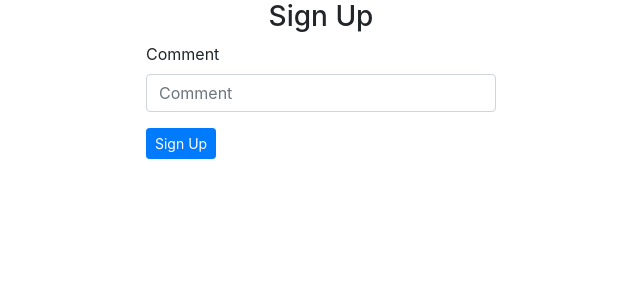
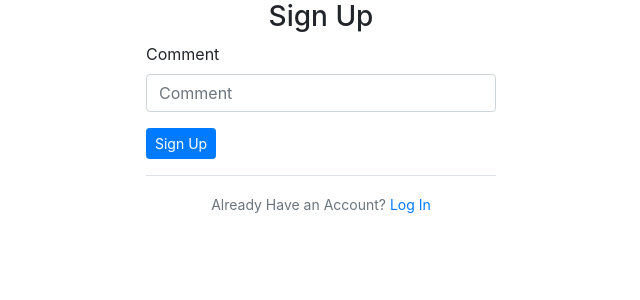
Before and after one commit to halimaprecious/InstaClone, a Django app: template insta/templates/registration/registration_form.html in a window 1280 px wide. Shown: the top 300 px of the page, without its empty margins (319-959 px from the left). Run offline with Django 4.2, Linux system fonts and the light colour scheme; the template is opened without the code that fills it: values that come from a table or form of the project are taken from there, others are empty; some libraries are stand-ins or nearby versions.

Commit message:
fix:url bugs

```diff
--- a/insta/templates/registration/registration_form.html
+++ b/insta/templates/registration/registration_form.html
@@ -14,7 +14,6 @@
           <h3 class="text-center">Sign Up</h3>
         </div>
         <div class="panel-body">
-
           <form  action="/accounts/register/" method="post">
             {% csrf_token %}
             {% bootstrap_form form %}
@@ -23,9 +22,12 @@
             </div>
 
             <input type="hidden" name="next" value="{{next}}">
-
           </form>
-
+          <div class="border-top pt-3 text-center">
+            <small class="text-muted">Already Have an Account?
+                <a href="/login">Log In</a>
+            </small>
+        </div>
         </div>
 
       </div>
```
